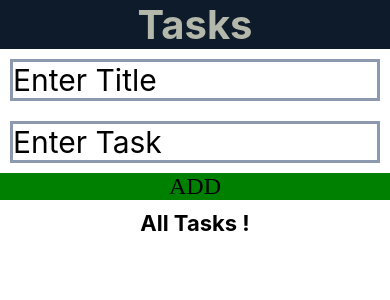
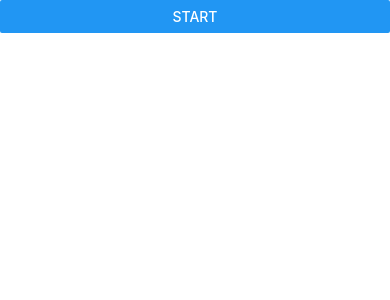
Before and after one commit to AmanBits/reactnativetodoapp, a React Native app: screen / in a window 390 px wide. Shown: the top 300 px of the page. Built offline with nearby package versions, Linux system fonts and the light colour scheme.

Commit message:
Implement start and close button

```diff
--- a/App.jsx
+++ b/App.jsx
@@ -6,7 +6,7 @@ const App = () => {
   const [title,setTitle] =useState("");
   const [description,setDescription]=useState("");
   const [showModal,setModalVisibility]=useState(false);
-
+  const [showApp,setAppVisiblity]=useState(false);
 
 
   const writeTitle =(title)=>{
@@ -32,6 +32,9 @@ const showConfirm = ()=>{
 
   return (
     <View>
+
+      <Button title={showApp ? "Close" : "Start"} onPress={()=> setAppVisiblity(!showApp)} />
+      { showApp ? <View>
       <Text
         style={{
           fontSize: 40,
@@ -118,7 +121,7 @@ const showConfirm = ()=>{
 
       </View>
 
-
+      </View> : null}
     </View>
   );
 };
```
